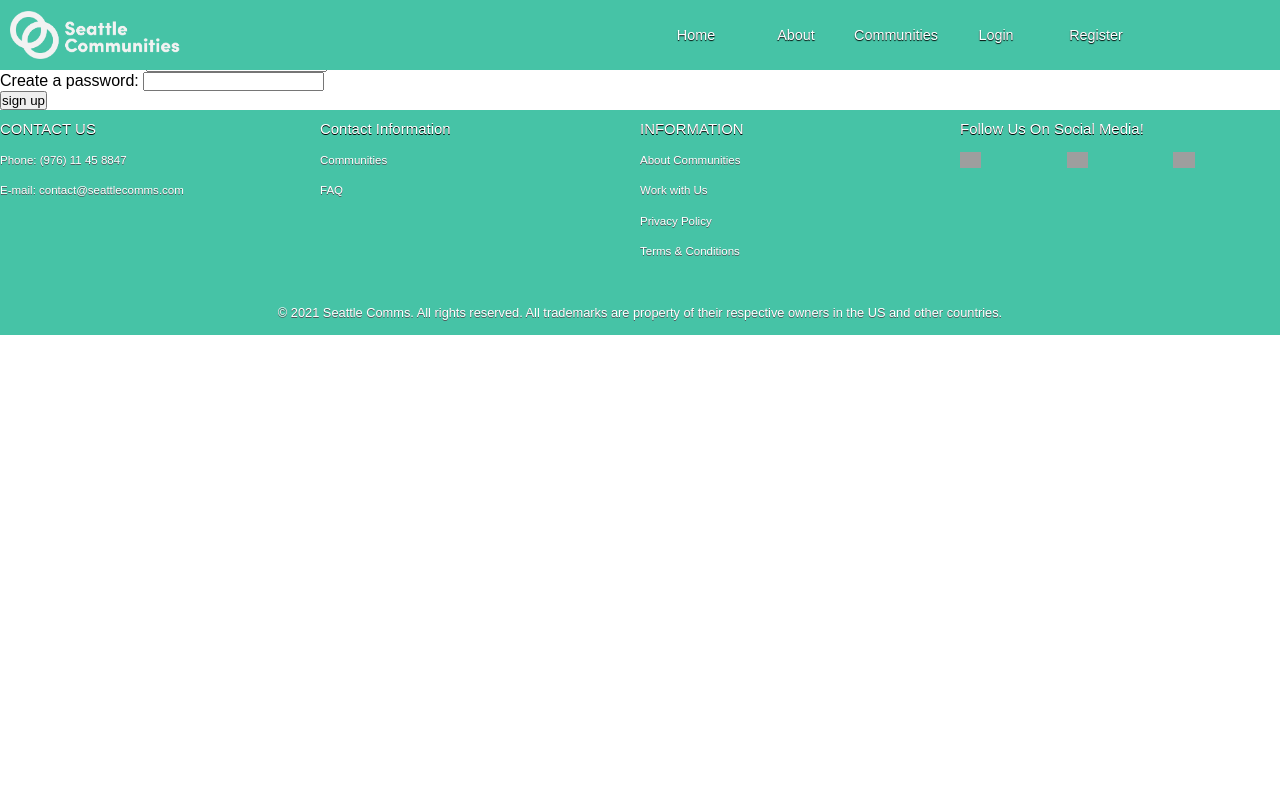
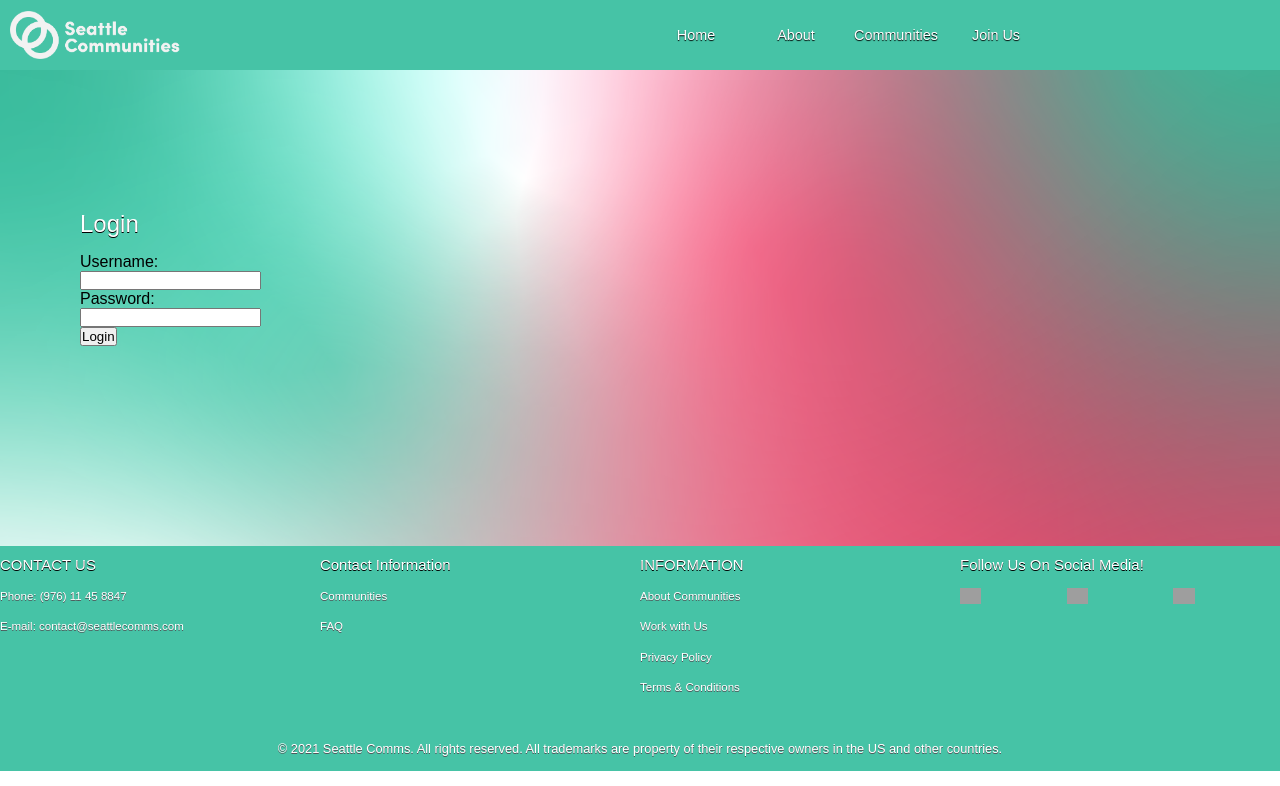
Before and after one commit to lhxo/it163group5communitysite, a PHP site: page /register.php in a window 1280 px wide. Shown: the top 786 px of the page. Run offline with PHP 8.4, Linux system fonts and the light colour scheme; grey boxes are pictures that could not be loaded.

Commit message:
Update pages

```diff
--- a/css/styles.css
+++ b/css/styles.css
@@ -71,14 +71,6 @@
     margin-left: auto;
     margin-right: auto;
 }
-
-/* font awesome icon styles
-i.logo {
-    color: rgba(142, 8, 6, 1);
-    text-shadow: 1px 1px #ccc; gives the icon a little depth
-    font-size: 1.25em; font awesome icons are text, so make it a bit bigger
-    margin-left: 1%; this keeps the icon from being squeeezed to the left
-} */
 
 header {
     position: fixed;
@@ -260,8 +252,9 @@
     font-style: 200;
 }
 
-form {
-    width: auto;
+.register-login {
+    display: grid;
+    grid-template-columns: 50% 50%;
 }
 
 .signup {
--- a/includes/header.php
+++ b/includes/header.php
@@ -21,8 +21,8 @@
                     <li><a href="index.php">Home</a></li>
                     <li><a href="about.php">About</a></li>
                     <li><a href="communities.php">Communities</a></li>
-                    <li><a href="login.php">Login</a></li>
-                    <li><a href="register.php">Register</a></li>
+                    <li><a href="join.php">Join Us</a></li>
+                    <!-- <li><a href="register.php">Register</a></li> -->
                 </ul>
             </div>
         </div> <!-- end flex-nav-->
--- a/register.php
+++ b/register.php
@@ -1,19 +1,22 @@
 <?php include 'includes/header.php' ?>
 
-    <div id="page">
-      <h2>New Account</h2>
-      <form method="post" action="http://www.example.org/register">
+    <div id="register&login">
+    <div id="login">
+      <h2>Login</h2>
+      <form method="post" action="http://www.example.org/login">
 
-        <label for="username">Create a username: </label>
+        <label for="username">Username: </label><br>
         <input type="text" id="username" /><div id="feedback"></div>
 
-        <label for="password">Create a password: </label>
+        <label for="password">Password: </label><br>
         <input type="password" id="password" /><div id="feedback"></div>
 
-        <input type="submit" value="sign up" />
+        <input type="submit" value="Login"/>
 
       </form>
     </div>
+    </div> <!-- end register&login -->
+
     <link href="js/index.js" type="text/js" rel="stylesheet">
 
         <!--  include 'includes/contact_include.php'; #site keys & code here
@@ -23,4 +26,4 @@
         $website = "seattlecomms.com";  //place NAME of your client's website
 
         // echo loadContact('includes/multiple.php'); -->
-        <?php include 'includes/footer.php' ?>
+<?php include 'includes/footer.php' ?>
```
Also changed, not shown: join.php (added, +35 -0 lines), login.php (deleted, +0 -27 lines).
